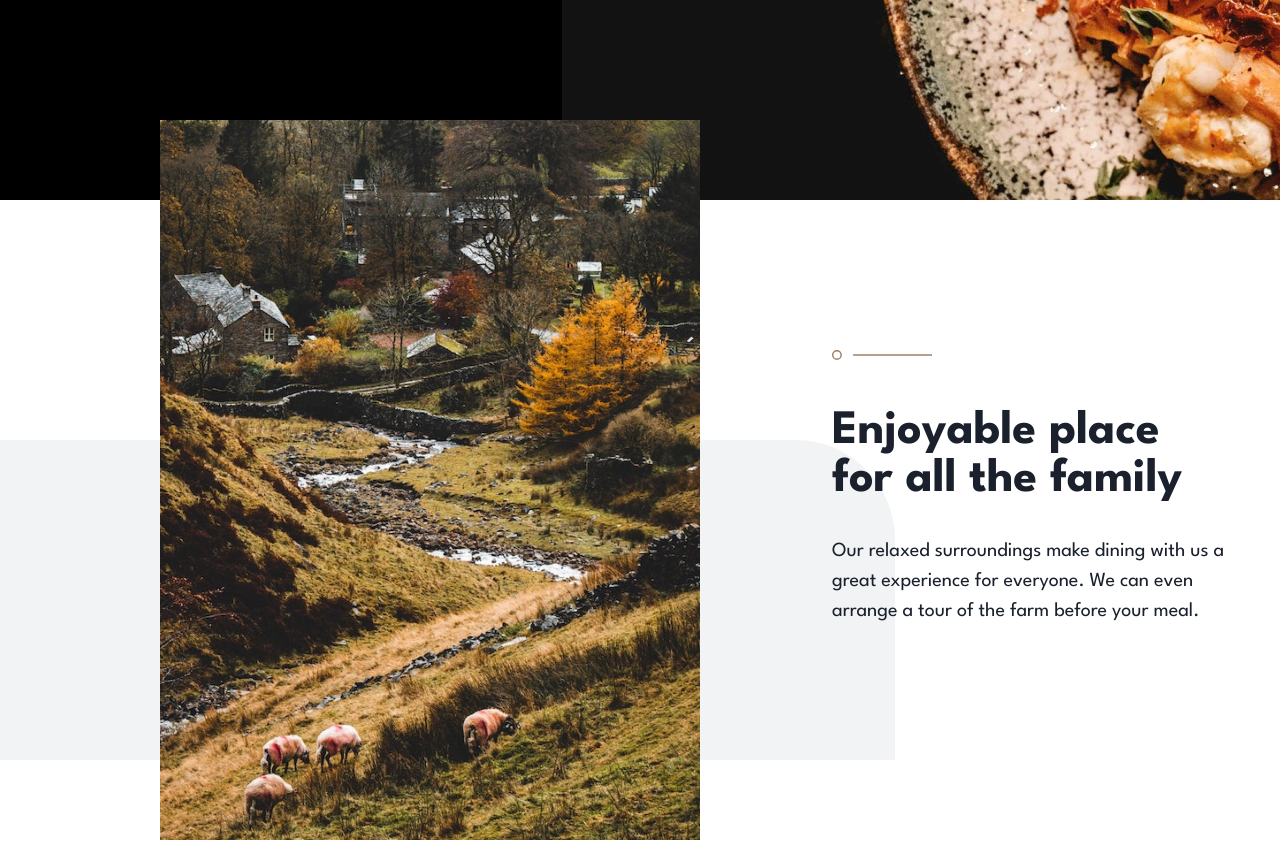
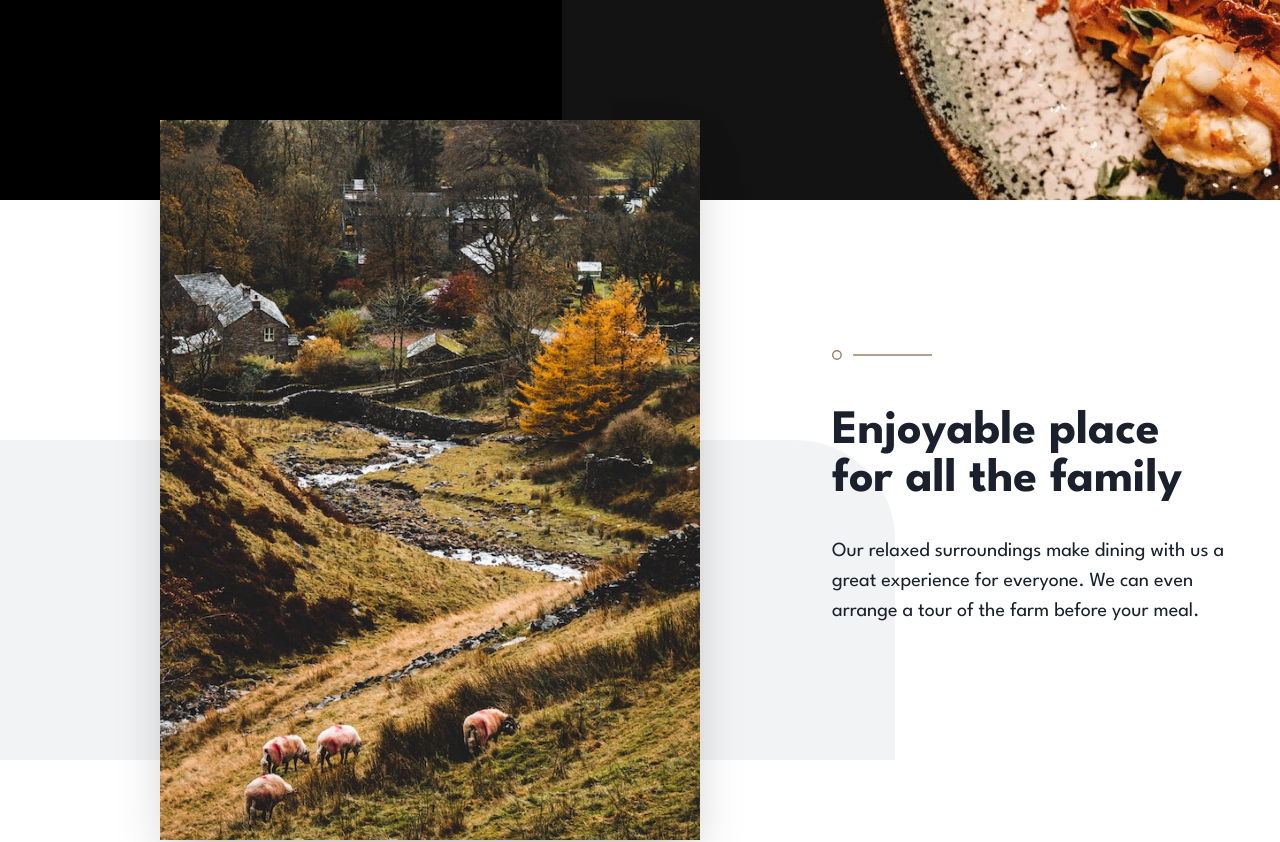
Before and after one commit to JesusKreist/dine-website, a Next.js app: page / in a window 1280 px wide. Shown: the part 620-1462 px from the top of the page. Built offline with nearby package versions, Linux system fonts and the light colour scheme.

Commit message:
Add boxShadow to images

```diff
--- a/src/components/HomePage/RestaurantShowcase/EnjoyablePlace.tsx
+++ b/src/components/HomePage/RestaurantShowcase/EnjoyablePlace.tsx
@@ -11,7 +11,28 @@ const EnjoyablePlace = () => {
         width={{ base: "327px", md: "573px", lg: "unset" }}
         margin={{ base: "0 auto", lg: "unset" }}
       >
-        <Image
+        <Box as="picture">
+          <Box
+            as="source"
+            media="(max-width: 400px)"
+            srcSet="/homepage/enjoyable-place-mobile@2x.jpg"
+          ></Box>
+          <Box
+            as="source"
+            media="(min-width: 400px) and (max-width: 1200px)"
+            srcSet="/homepage/enjoyable-place-tablet@2x.jpg"
+          ></Box>
+          <Image
+            boxShadow="2xl"
+            src="/homepage/enjoyable-place-desktop@2x.jpg"
+            alt="image describing the location for the family"
+            objectFit="contain"
+            height="100%"
+            margin={{ base: "0 auto", lg: "unset" }}
+          />
+        </Box>
+
+        {/* <Image
           srcSet="/homepage/enjoyable-place-mobile@2x.jpg 327w, /homepage/enjoyable-place-tablet@2x.jpg 768w, /homepage/enjoyable-place-desktop@2x.jpg 1440w"
           sizes="(max-width: 327px) 327px, (max-width: 1200px) 768px, 1440px"
           src="/homepage/enjoyable-place-desktop@2x.jpg"
@@ -19,7 +40,7 @@ const EnjoyablePlace = () => {
           objectFit="cover"
           height="100%"
           margin={{ base: "0 auto", lg: "unset" }}
-        />
+        /> */}
         <Box
           display={{ base: "none", md: "block" }}
           width={{ md: "500px", lg: "895px" }}
--- a/src/components/HomePage/RestaurantShowcase/LocalFood.tsx
+++ b/src/components/HomePage/RestaurantShowcase/LocalFood.tsx
@@ -31,6 +31,7 @@ const LocalFood = () => {
             srcSet="/homepage/locally-sourced-tablet@2x.jpg"
           ></Box>
           <Image
+            boxShadow="2xl"
             src="/homepage/locally-sourced-desktop@2x.jpg"
             alt="image showing locally sourced food"
             objectFit="contain"
```
